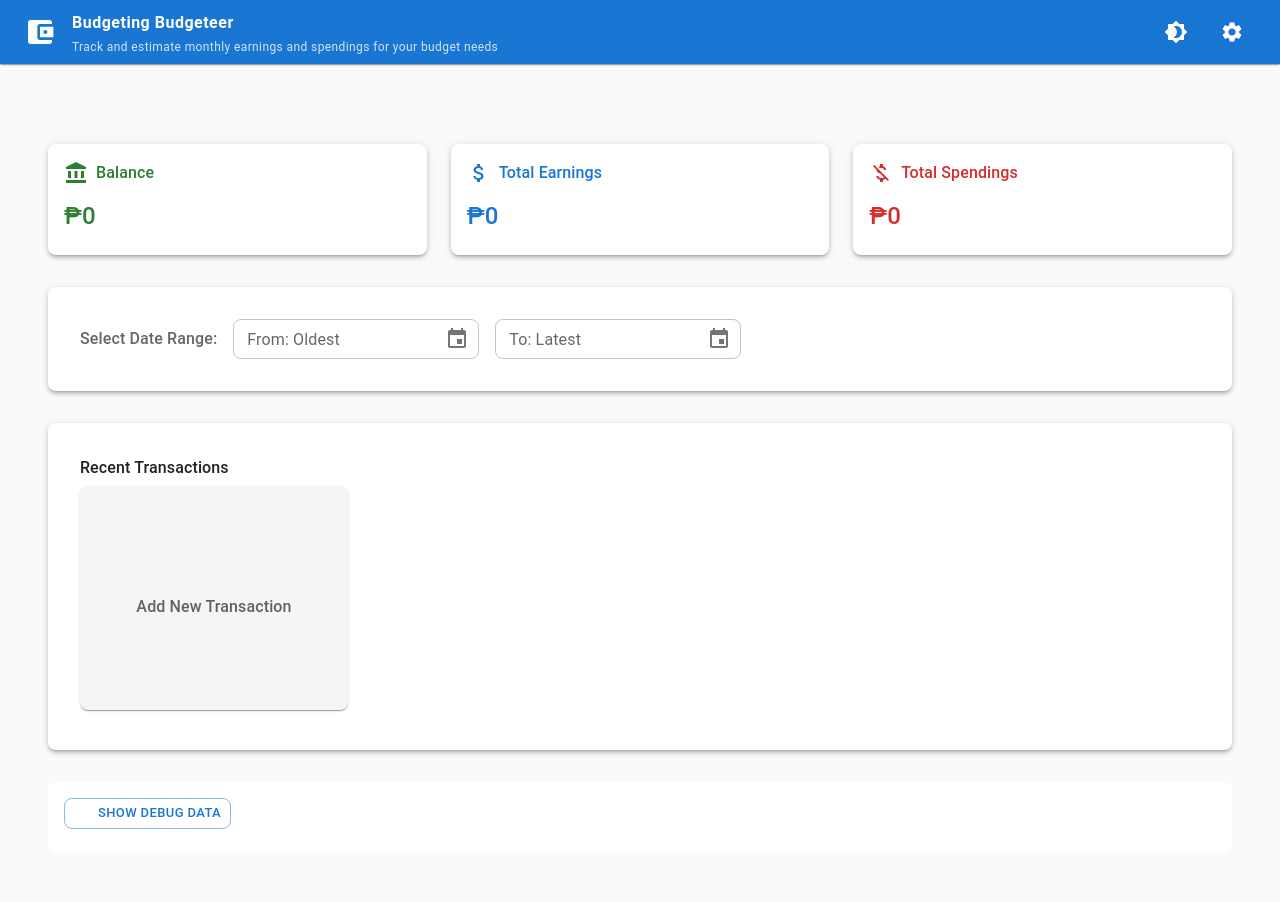
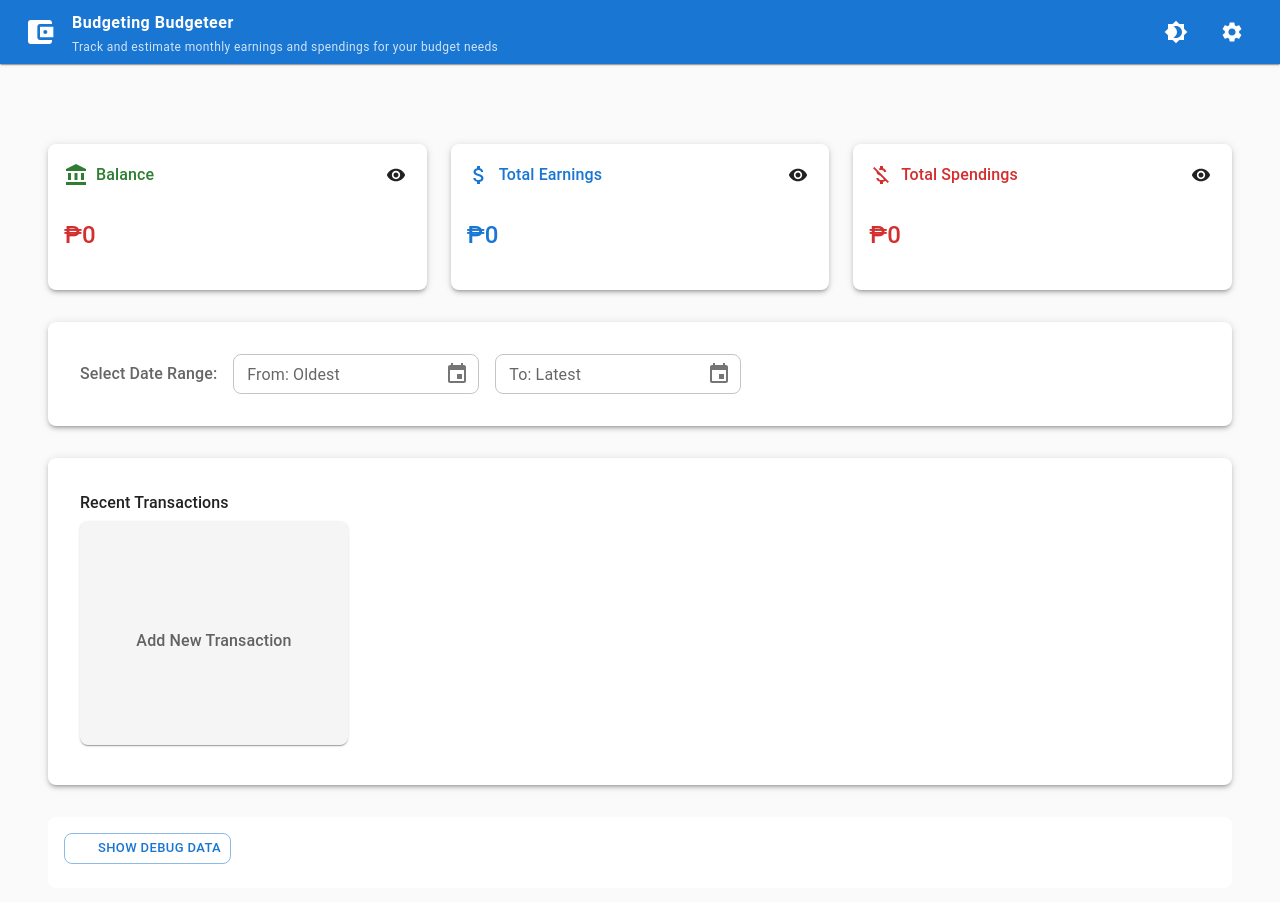
Before and after one commit to Edjery/budget-trackr, a React (Vite) app: page / in a window 1280 px wide. Shown: the top 902 px of the page. Built offline with nearby package versions, Linux system fonts and the light colour scheme; some icons are missing.

Commit message:
add: summary card values visibility setting

```diff
--- a/src/components/SummaryCards.tsx
+++ b/src/components/SummaryCards.tsx
@@ -1,5 +1,5 @@
-import { AccountBalance, AttachMoney, MoneyOff } from "@mui/icons-material";
-import { Box, Card, CardContent, Grid, Typography } from "@mui/material";
+import { AccountBalance, AttachMoney, MoneyOff, Visibility, VisibilityOff } from "@mui/icons-material";
+import { Box, Card, CardContent, Grid, Typography, IconButton, Tooltip } from "@mui/material";
 import type { SummaryCardsProps } from "../types";
 import { formatCurrency } from "../utils/currencyUtils";
 import { useSettings } from "../hooks/useSettings";
@@ -9,25 +9,50 @@ interface SummaryCardProps {
     value: number;
     icon: React.ReactNode;
     color: "primary" | "success" | "error";
+    isVisible: boolean;
     isBalance?: boolean;
+    onToggleVisibility: () => void;
 }
 
-const SummaryCard = ({ title, value, icon, color, isBalance = false }: SummaryCardProps) => {
+const SummaryCard = ({ title, value, icon, color, isVisible, isBalance, onToggleVisibility }: SummaryCardProps) => {
     const { settings } = useSettings();
-    const textColor = isBalance ? (value >= 0 ? "success.main" : "error.main") : `${color}.main`;
 
     return (
         <Grid size={{ xs: 12, sm: 4 }}>
             <Card elevation={3} sx={{ height: "100%" }}>
                 <CardContent>
-                    <Box display="flex" alignItems="center" mb={2}>
+                    <Box display="flex" alignItems="center" mb={2} justifyContent="space-between">
+                        <Box display="flex" alignItems="center">
                             {icon}
                             <Typography variant="h6" color={color} sx={{ ml: 1 }}>
                                 {title}
                             </Typography>
                         </Box>
-                    <Typography variant="h4" color={textColor}>
-                        {formatCurrency(value, settings?.currency.code)}
+                        <Tooltip title={isVisible ? "Hide card" : "Show card"}>
+                            <IconButton
+                                onClick={onToggleVisibility}
+                                size="small"
+                                color="inherit"
+                                aria-label={isVisible ? "Hide card" : "Show card"}
+                            >
+                                {isVisible ? <Visibility fontSize="small" /> : <VisibilityOff fontSize="small" />}
+                            </IconButton>
+                        </Tooltip>
+                    </Box>
+                    <Typography
+                        variant="h4"
+                        color={isVisible && isBalance ? (value > 0 ? "success" : "error") : color}
+                        sx={{
+                            minHeight: "2.5em",
+                            display: "flex",
+                            alignItems: "center",
+                            transition: "opacity 0.3s ease",
+                            opacity: isVisible ? 1 : 0.7,
+                            fontVariantNumeric: "tabular-nums",
+                            fontFeatureSettings: '"tnum"',
+                        }}
+                    >
+                        {isVisible ? formatCurrency(value, settings?.currency.code) : "•••••••••"}
                     </Typography>
                 </CardContent>
             </Card>
@@ -35,13 +60,29 @@ const SummaryCard = ({ title, value, icon, color, isBalance = false }: SummaryCa
     );
 };
 
-export const SummaryCards = ({ totalEarnings, totalSpendings, balance }: SummaryCardsProps) => (
+export const SummaryCards = ({ totalEarnings, totalSpendings, balance }: SummaryCardsProps) => {
+    const { settings, updateSettings } = useSettings();
+
+    const handleToggleVisibility = (card: "balance" | "earnings" | "spendings") => {
+        updateSettings({
+            visibility: {
+                balance: settings.visibility?.balance ?? true,
+                earnings: settings.visibility?.earnings ?? true,
+                spendings: settings.visibility?.spendings ?? true,
+                [card]: !(settings.visibility?.[card] ?? true),
+            },
+        });
+    };
+
+    return (
         <Grid container spacing={3} sx={{ my: 4 }}>
             <SummaryCard
                 title="Balance"
                 value={balance}
-            icon={<AccountBalance color={balance >= 0 ? "success" : "error"} />}
-            color={balance >= 0 ? "success" : "error"}
+                icon={<AccountBalance color="success" />}
+                color="success"
+                isVisible={settings.visibility?.balance ?? true}
+                onToggleVisibility={() => handleToggleVisibility("balance")}
                 isBalance
             />
             <SummaryCard
@@ -49,7 +90,17 @@ export const SummaryCards = ({ totalEarnings, totalSpendings, balance }: Summary
                 value={totalEarnings}
                 icon={<AttachMoney color="primary" />}
                 color="primary"
+                isVisible={settings.visibility?.earnings ?? true}
+                onToggleVisibility={() => handleToggleVisibility("earnings")}
             />
-        <SummaryCard title="Total Spendings" value={totalSpendings} icon={<MoneyOff color="error" />} color="error" />
+            <SummaryCard
+                title="Total Spendings"
+                value={totalSpendings}
+                icon={<MoneyOff color="error" />}
+                color="error"
+                isVisible={settings.visibility?.spendings ?? true}
+                onToggleVisibility={() => handleToggleVisibility("spendings")}
+            />
         </Grid>
     );
+};
--- a/src/components/settings/SettingsDialog.tsx
+++ b/src/components/settings/SettingsDialog.tsx
@@ -57,7 +57,11 @@ export const SettingsDialog = ({ open, onClose }: SettingsDialogProps) => {
     const handleSubmit = async (values: SettingsFormValues, { setSubmitting }: FormikHelpers<SettingsFormValues>) => {
         try {
             await updateSettings({
-                appearance: { theme: values.theme },
+                ...settings,
+                appearance: {
+                    ...settings.appearance,
+                    theme: values.theme,
+                },
                 currency: {
                     ...CURRENCIES[values.currency],
                     code: values.currency,
--- a/src/hooks/useSettings.ts
+++ b/src/hooks/useSettings.ts
@@ -64,15 +64,30 @@ export const useSettings = () => {
 
     // Individual update functions
     const updateTheme = (theme: UserSettings['appearance']['theme']) => {
-        updateSettings({ appearance: { theme } });
+        updateSettings({
+            ...settings,
+            appearance: {
+                ...settings.appearance,
+                theme
+            }
+        });
     };
 
     const updateCurrency = (currency: UserSettings['currency']) => {
-        updateSettings({ currency });
+        updateSettings({
+            ...settings,
+            currency: {
+                ...settings.currency,
+                ...currency
+            }
+        });
     };
 
     const updateLanguage = (language: string) => {
-        updateSettings({ language });
+        updateSettings({
+            ...settings,
+            language
+        });
     };
 
     return {
--- a/src/types/userSettings.ts
+++ b/src/types/userSettings.ts
@@ -5,14 +5,33 @@ export type ThemeMode = 'light' | 'dark' | 'system';
 export interface UserSettings {
     appearance: {
         theme: ThemeMode;
+        fontSize: number;
+        compactMode: boolean;
     };
     currency: Currency;
+    notifications: {
+        email: boolean;
+        push: boolean;
+        lowBalance: boolean;
+        monthlyReport: boolean;
+    };
+    security: {
+        autoLock: number; // minutes of inactivity before auto-lock, 0 to disable
+        biometrics: boolean;
+    };
+    visibility: {
+        balance: boolean;
+        earnings: boolean;
+        spendings: boolean;
+    };
     language: string;
 }
 
 export const DEFAULT_USER_SETTINGS: UserSettings = {
     appearance: {
         theme: 'system',
+        fontSize: 12,
+        compactMode: false,
     },
     currency: {
         code: 'PHP',
@@ -20,5 +39,20 @@ export const DEFAULT_USER_SETTINGS: UserSettings = {
         name: 'Philippine Peso',
         locale: 'en-PH'
     },
+    notifications: {
+        email: false,
+        push: false,
+        lowBalance: false,
+        monthlyReport: false,
+    },
+    security: {
+        autoLock: 0,
+        biometrics: false,
+    },
+    visibility: {
+        balance: true,
+        earnings: true,
+        spendings: true,
+    },
     language: 'en',
 };
```
Lines whose indentation alone changed are shown as unchanged.
